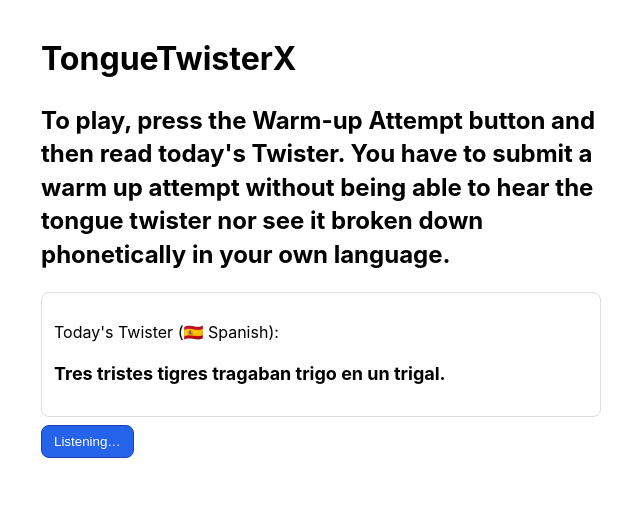
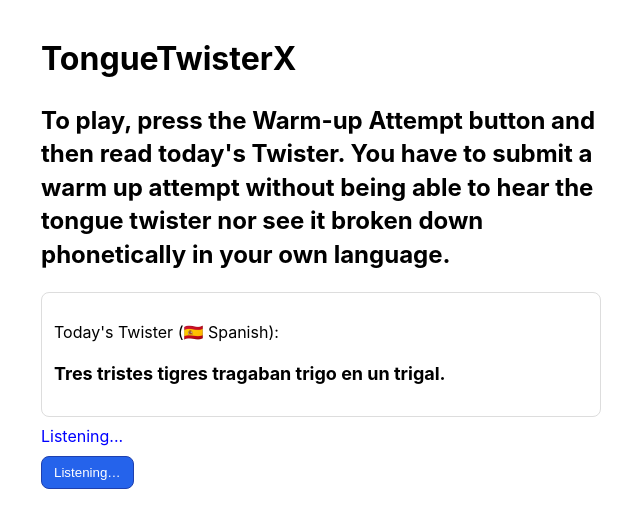
Before and after one commit to Thompytime/tongue-twister-x, a React (Create React App) app: page / in a window 1280 px wide. Both pictures are taken after a click on the button "Warm-up Attempt". Shown: the top 528 px of the page, without its empty margins (319-959 px from the left). Built offline with nearby package versions, Linux system fonts and the light colour scheme.

Commit message:
Update TongueTwisterX with ordered cycle, Hindi fix, and new languages

```diff
--- a/src/TongueTwisterX.js
+++ b/src/TongueTwisterX.js
@@ -24,12 +24,7 @@ const SAMPLE_TWISTERS = [
 // ---------- Helpers ----------
 function normalizeText(s) {
   if (!s) return "";
-  return s
-    .toLowerCase()
-    .normalize("NFC")
-    .replace(/[.,!?;:()"“”'’\-—…]/g, "")
-    .replace(/\s+/g, " ")
-    .trim();
+  return s.toLowerCase().normalize("NFC").replace(/[.,!?;:()"“”'’\-—…]/g, "").replace(/\s+/g, " ").trim();
 }
 
 function levenshtein(a, b) {
@@ -73,12 +68,15 @@ export default function TongueTwisterX() {
   const [attempt, setAttempt] = useState(0);
   const [scores, setScores] = useState([]);
   const [recording, setRecording] = useState(false);
+  const [statusMessage, setStatusMessage] = useState("");
   const [permissionError, setPermissionError] = useState("");
   const [maxAttempts] = useState(6);
 
   const recognitionRef = useRef(null);
   const audioRef = useRef(null);
+  const timeoutRef = useRef(null);
 
+  // Setup recognition
   useEffect(() => {
     if (window.speechSynthesis) window.speechSynthesis.cancel();
     if (audioRef.current) { try { audioRef.current.pause(); audioRef.current.currentTime = 0; } catch {} audioRef.current = null; }
@@ -96,34 +94,60 @@ export default function TongueTwisterX() {
     recog.interimResults = false;
 
     recog.onresult = (e) => {
+      clearTimeout(timeoutRef.current);
       const transcript = e.results[0][0].transcript;
       const { score, charSim, wordSim } = similarityScore(currentTwister.text, transcript);
       setScores((prev) => [...prev, { attempt: attempt + 1, transcript, score: Math.round(score*100), charSim: Math.round(charSim*100), wordSim: Math.round(wordSim*100) }]);
       setAttempt((a) => a + 1);
       setRecording(false);
+      setStatusMessage("");
     };
 
     recog.onerror = (e) => {
+      clearTimeout(timeoutRef.current);
       if (e.error === "not-allowed" || e.error === "service-not-allowed") {
         setPermissionError("Microphone permission denied.");
       } else if (e.error === "no-speech") {
-        setPermissionError("No speech detected.");
+        setStatusMessage("No speech detected.");
       } else if (e.error === "network") {
-        setPermissionError("Network issue with recognition service.");
-      } else {
-        if (e.error !== "aborted") setPermissionError(`Speech recognition error: ${e.error}`);
+        setStatusMessage("Network issue with recognition service.");
+      } else if (e.error !== "aborted") {
+        setStatusMessage(`Speech recognition error: ${e.error}`);
       }
       setRecording(false);
     };
 
+    recog.onend = () => {
+      clearTimeout(timeoutRef.current);
+      if (recording) { setRecording(false); setStatusMessage("Listening stopped."); }
+    };
+
     recognitionRef.current = recog;
-    return () => { try { recog.abort(); } catch {} };
-  }, [currentTwister.locale, currentTwister.id]);
+    return () => { try { recog.abort(); clearTimeout(timeoutRef.current); } catch {} };
+  }, [currentTwister.locale, currentTwister.id, attempt, recording]);
 
   const startRecording = () => {
     if (!recognitionRef.current) { setPermissionError("SpeechRecognition not available."); return; }
-    try { setRecording(true); setPermissionError(""); recognitionRef.current.start(); }
-    catch (e) { console.error(e); setPermissionError("Mic access failed."); setRecording(false); }
+    try {
+      setRecording(true);
+      setPermissionError("");
+      setStatusMessage("Listening...");
+      recognitionRef.current.start();
+
+      // Timeout after 12s
+      timeoutRef.current = setTimeout(() => {
+        if (recording) {
+          try { recognitionRef.current.abort(); } catch {}
+          setRecording(false);
+          setStatusMessage("Timed out. Please try again.");
+        }
+      }, 12000);
+    } catch (e) {
+      console.error(e);
+      setPermissionError("Mic access failed.");
+      setRecording(false);
+      setStatusMessage("");
+    }
   };
 
   const playAudio = () => {
@@ -150,6 +174,7 @@ export default function TongueTwisterX() {
     setAttempt(0);
     setScores([]);
     setPermissionError("");
+    setStatusMessage("");
   };
 
   const styles = { container: { padding: 16, maxWidth: 560, margin: "auto", lineHeight: 1.4 }, card: { border: "1px solid #ddd", borderRadius: 8, padding: 12, margin: "8px 0" }, row: { display: "flex", gap: 8, alignItems: "center", flexWrap: "wrap", margin: "8px 0" }, button: { padding: "8px 12px", borderRadius: 8, border: "1px solid #999", background: "#f7f7f7", cursor: "pointer" }, primary: { background: "#2563eb", color: "white", border: "1px solid #1e40af" }, accent: { background: "#16a34a", color: "white", border: "1px solid #14532d" } };
@@ -165,6 +190,7 @@ export default function TongueTwisterX() {
       </div>
 
       {permissionError && <div style={{ color: "red", margin: "8px 0" }}>{permissionError}</div>}
+      {statusMessage && <div style={{ color: "blue", margin: "8px 0" }}>{statusMessage}</div>}
 
       {attempt === 0 && (
         <div style={styles.row}>
```
